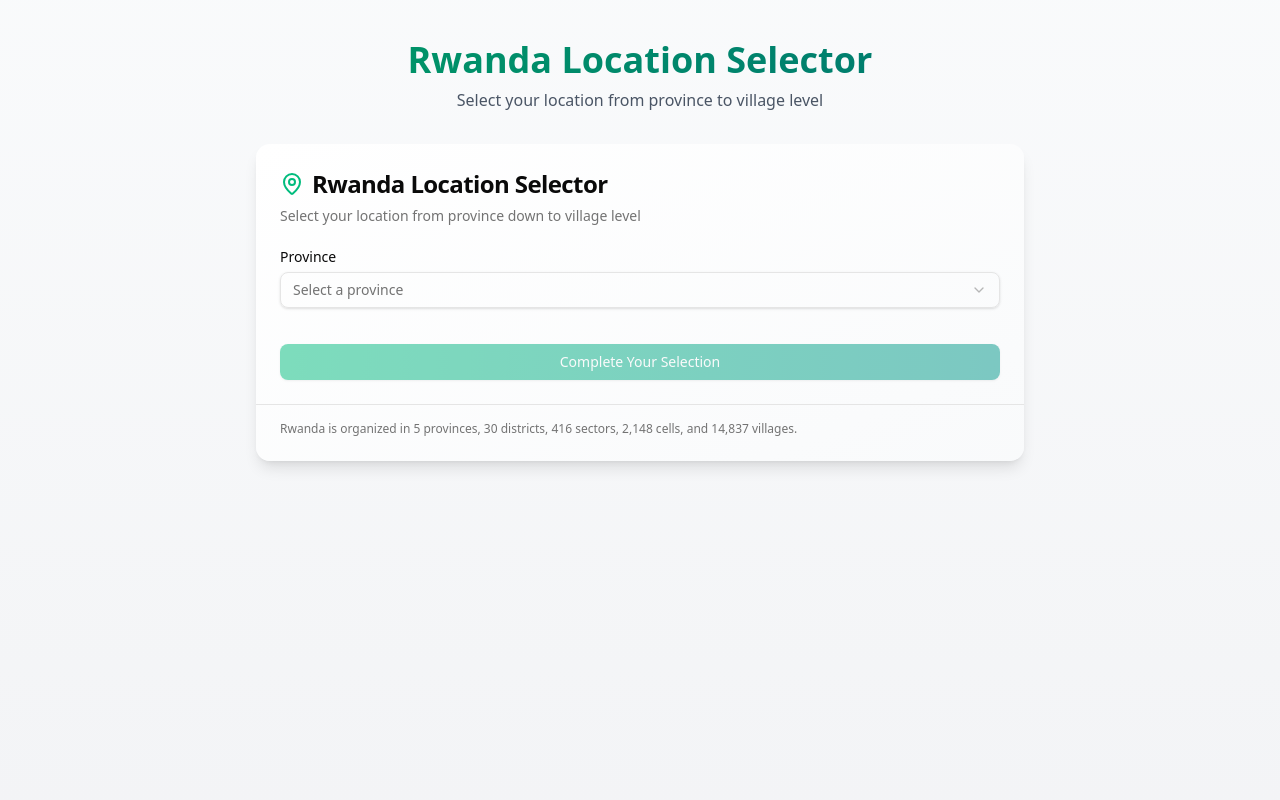
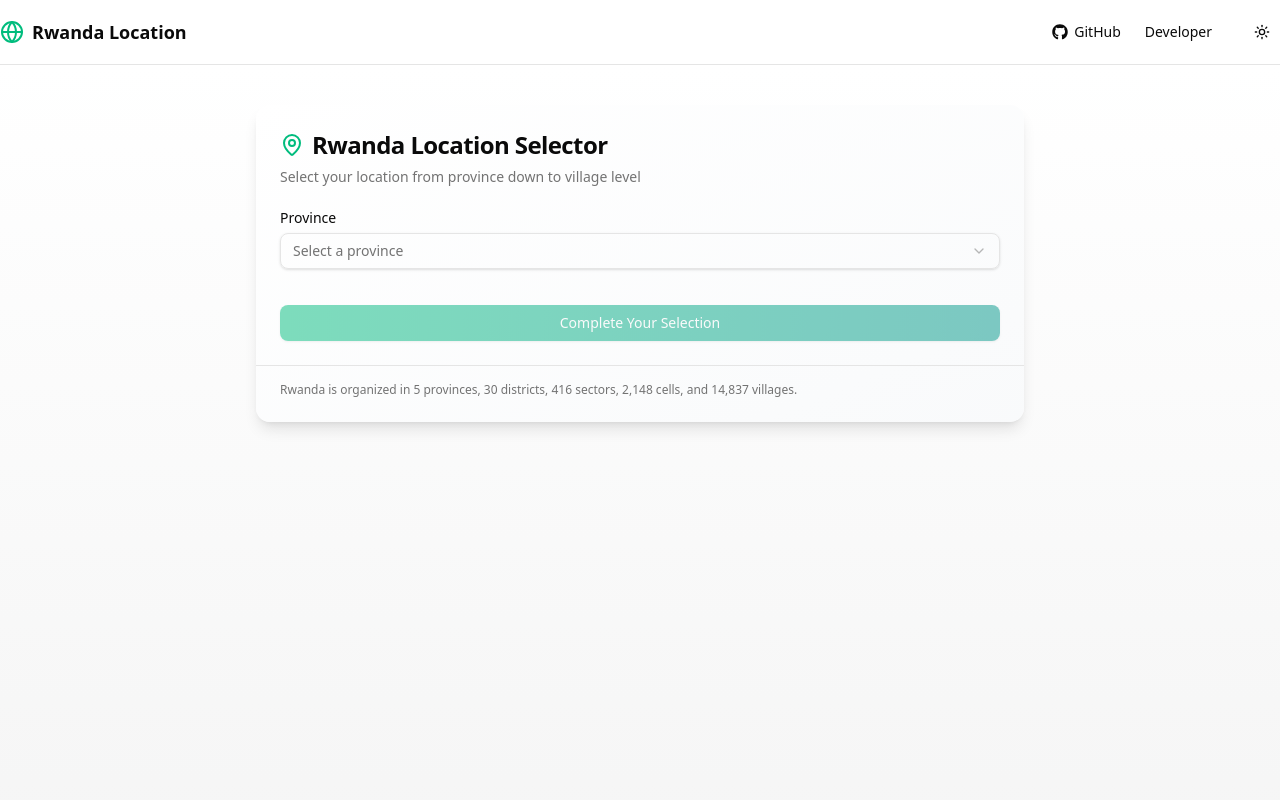
Before and after one commit to hbapte/rwanda-location, a Next.js app: page / in a window 1280 px wide. Shown: the top 800 px of the page. Built offline with nearby package versions, Linux system fonts and the light colour scheme.

Commit message:
feat: restructure Home component to include Header and Footer

```diff
--- a/app/page.tsx
+++ b/app/page.tsx
@@ -1,15 +1,18 @@
-import LocationSelector  from "@/components/location-selector"
+import  LocationSelector from "@/components/location-selector"
+import { Header } from "@/components/header"
+import { Footer } from "@/components/footer"
 
 export default function Home() {
   return (
-    <main className="min-h-screen bg-gradient-to-b from-gray-50 to-gray-100 py-10 px-4">
-      <div className="container mx-auto max-w-3xl">
-        <h1 className="text-4xl font-bold mb-2 text-center bg-gradient-to-r from-emerald-600 to-teal-700 bg-clip-text text-transparent">
-          Rwanda Location Selector
-        </h1>
-        <p className="text-center text-gray-600 mb-8">Select your location from province to village level</p>
-        <LocationSelector />
-      </div>
-    </main>
+    <>
+      <Header />
+      <main className="min-h-screen  bg-gradient-to-b from-background to-muted py-10 px-4">
+        <div className="container mx-auto max-w-3xl">
+          <LocationSelector />
+        </div>
+      </main>
+      <Footer />
+
+    </>
   )
 }
```
